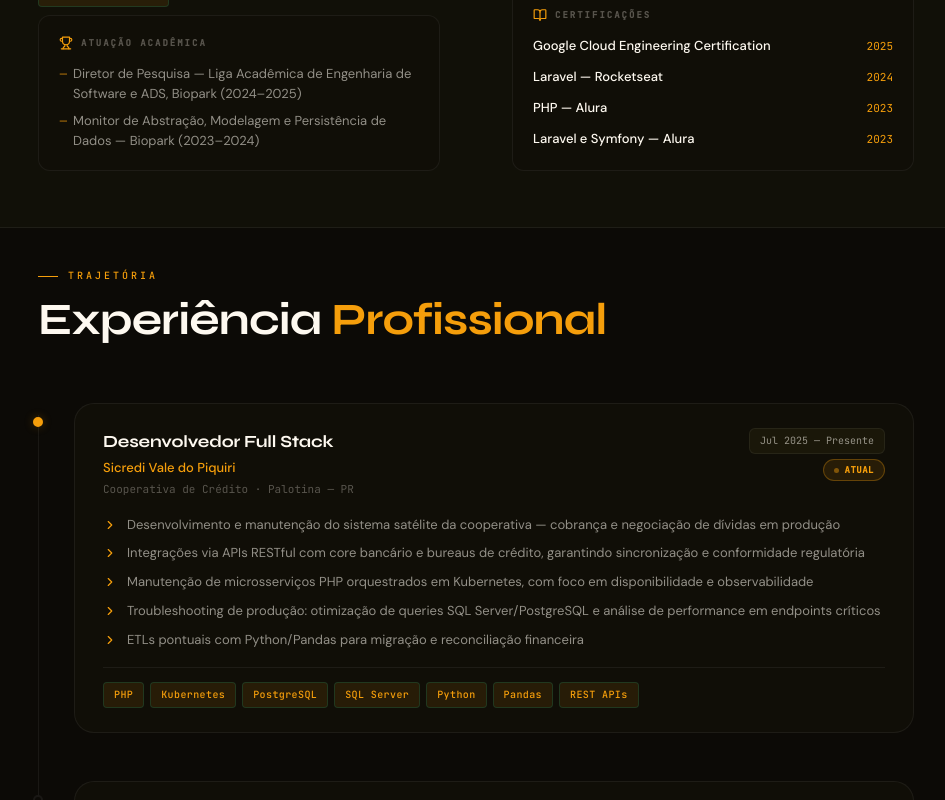
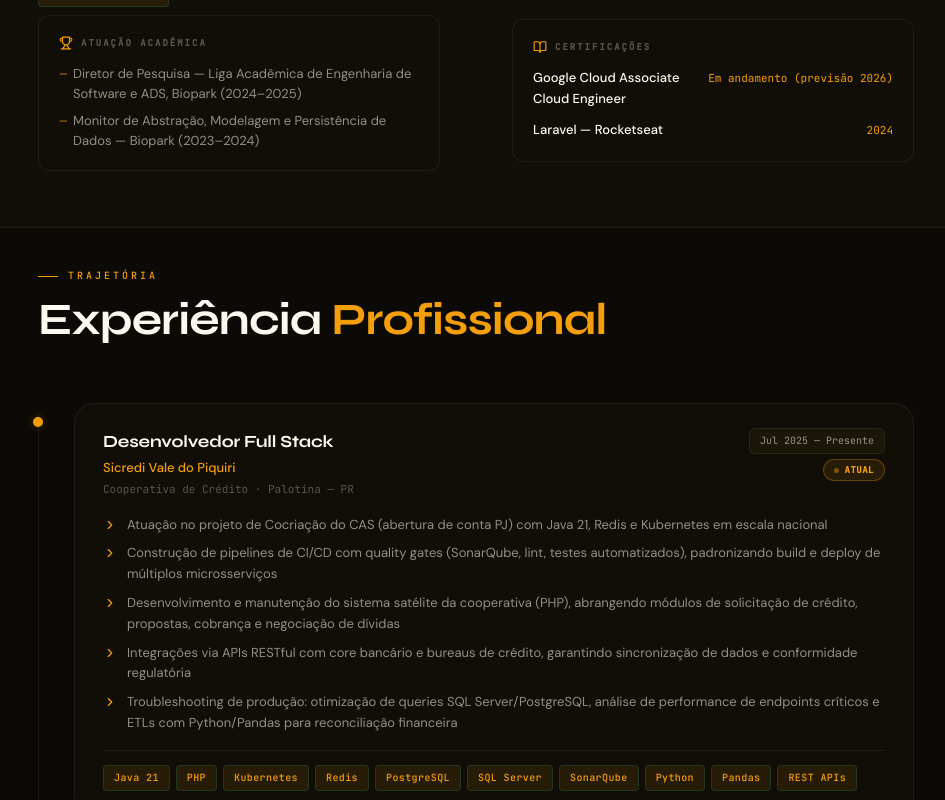
Before and after one commit to becastellani/becastellaniportfolio, a React (Vite) app: page / in a window 1280 px wide. Shown: the part 1440-2240 px from the top of the page, without its empty margins (294-1239 px from the left). Built offline with nearby package versions, Linux system fonts and the light colour scheme.

Commit message:
atualizar portfolio

```diff
--- a/src/data/portfolioData.de.js
+++ b/src/data/portfolioData.de.js
@@ -23,6 +23,7 @@ export const portfolioData = {
   skills: {
     backend: [
       { name: "PHP (Laravel/Symfony)" },
+      { name: "Java 21" },
       { name: "Node.js (NestJS)" },
       { name: "Python" },
       { name: "Go" },
@@ -35,16 +36,19 @@ export const portfolioData = {
     ],
     infra: [
       { name: "Kubernetes" },
+      { name: "Kafka" },
       { name: "Docker" },
       { name: "RabbitMQ" },
       { name: "Redis" },
       { name: "CI/CD" },
+      { name: "SonarQube" },
     ],
     databases: ["PostgreSQL", "SQL Server", "MySQL", "Oracle", "MongoDB"],
     tags: [
       "PHP",
       "Laravel",
       "Symfony",
+      "Java 21",
       "Node.js",
       "NestJS",
       "TypeScript",
@@ -52,6 +56,7 @@ export const portfolioData = {
       "Go",
       "React",
       "Kubernetes",
+      "Kafka",
       "Docker",
       "RabbitMQ",
       "Redis",
@@ -60,6 +65,7 @@ export const portfolioData = {
       "REST APIs",
       "Microservices",
       "CI/CD",
+      "SonarQube",
       "Linux",
       "Git",
       "WebScraping",
@@ -76,17 +82,20 @@ export const portfolioData = {
       type: "Kreditgenossenschaft",
       current: true,
       highlights: [
-        "Entwicklung und Wartung des Satellitensystems der Genossenschaft — Schuldeninkasso und -verhandlung in Produktion",
-        "RESTful API-Integrationen mit Banking-Core und Kreditbüros, die Synchronisation und regulatorische Compliance sicherstellen",
-        "Wartung von PHP-Microservices, orchestriert in Kubernetes, mit Fokus auf Verfügbarkeit und Observability",
-        "Produktions-Troubleshooting: SQL Server/PostgreSQL Query-Optimierung und Performance-Analyse kritischer Endpoints",
-        "Ad-hoc ETLs mit Python/Pandas für Finanzmigration und -abstimmung",
+        "Mitarbeit am CAS-Kokreationsprojekt (PJ-Kontoeröffnung) mit Java 21, Redis und Kubernetes auf nationaler Ebene",
+        "Aufbau von CI/CD-Pipelines mit Quality Gates (SonarQube, Lint, automatisierte Tests), standardisierter Build und Deploy für mehrere Microservices",
+        "Entwicklung und Wartung des Satellitensystems der Genossenschaft (PHP), mit Modulen für Kreditanträge, Angebote, Inkasso und Schuldenverhandlung",
+        "RESTful API-Integrationen mit Banking-Core und Kreditbüros, die Datensynchronisation und regulatorische Compliance sicherstellen",
+        "Produktions-Troubleshooting: SQL Server/PostgreSQL Query-Optimierung, Performance-Analyse kritischer Endpoints und ETLs mit Python/Pandas für Finanzabstimmung",
       ],
       tech: [
+        "Java 21",
         "PHP",
         "Kubernetes",
+        "Redis",
         "PostgreSQL",
         "SQL Server",
+        "SonarQube",
         "Python",
         "Pandas",
         "REST APIs",
@@ -272,6 +281,12 @@ export const portfolioData = {
 
   education: [
     {
+      institution: "Faculdade Donaduzzi",
+      degree: "Postgraduiertenstudium in Intelligenten Systemen (KI, IoT und Software-Modernisierung)",
+      period: "In Bearbeitung",
+      highlight: "",
+    },
+    {
       institution: "Biopark Educação",
       degree: "Bachelor in Software Engineering",
       period: "2023 — 2026",
@@ -281,13 +296,11 @@ export const portfolioData = {
 
   certifications: [
     {
-      name: "Google Cloud Engineering Certification",
+      name: "Google Cloud Associate Cloud Engineer",
       issuer: "Google",
-      year: "2025",
+      year: "In Bearbeitung (Voraussichtl. 2026)",
     },
     { name: "Laravel — Rocketseat", issuer: "Rocketseat", year: "2024" },
-    { name: "PHP — Alura", issuer: "Alura", year: "2023" },
-    { name: "Laravel e Symfony — Alura", issuer: "Alura", year: "2023" },
   ],
 
   achievements: [
@@ -317,7 +330,7 @@ export const portfolioData = {
     sectionLabel: "Über mich",
     sectionTitle: "Full-Stack Entwickler mit",
     sectionTitleAccent: "Infrastruktur-Fokus",
-    bio: "Ich bin Full-Stack-Entwickler mit Fokus auf kritische Systeme. Derzeit arbeite ich bei Sicredi Vale do Piquiri, wo ich am Hauptsystem der Genossenschaft arbeite. Davor habe ich zwei Jahre damit verbracht, ein Legacy-ERP in PHP zu modernisieren — Workflows zu automatisieren und die Produktionsleistung zu optimieren.",
+    bio: "Ich bin Full-Stack-Entwickler mit Fokus auf kritische Systeme. Derzeit arbeite ich bei Sicredi Vale do Piquiri am CAS-Kokreationsprojekt (PJ-Kontoeröffnung) mit Java 21 und Kubernetes. Davor habe ich fast zwei Jahre damit verbracht, ein Legacy-ERP in PHP zu modernisieren — Workflows zu automatisieren und die Produktionsleistung zu optimieren.",
     languages: [
       { name: "Portugiesisch", level: "Muttersprache" },
       { name: "Englisch", level: "Fortgeschritten — B2" },
@@ -338,6 +351,7 @@ export const portfolioData = {
           "PHP",
           "Laravel",
           "Symfony",
+          "Java 21",
           "Node.js",
           "NestJS",
           "Python",
@@ -355,7 +369,7 @@ export const portfolioData = {
       },
       {
         label: "Infrastruktur",
-        items: ["Kubernetes", "Docker", "RabbitMQ", "CI/CD", "Linux"],
+        items: ["Kubernetes", "Kafka", "Docker", "RabbitMQ", "CI/CD", "SonarQube", "Linux"],
       },
       {
         label: "Werkzeuge",
--- a/src/data/portfolioData.en.js
+++ b/src/data/portfolioData.en.js
@@ -23,6 +23,7 @@ export const portfolioData = {
   skills: {
     backend: [
       { name: "PHP (Laravel/Symfony)" },
+      { name: "Java 21" },
       { name: "Node.js (NestJS)" },
       { name: "Python" },
       { name: "Go" },
@@ -35,16 +36,19 @@ export const portfolioData = {
     ],
     infra: [
       { name: "Kubernetes" },
+      { name: "Kafka" },
       { name: "Docker" },
       { name: "RabbitMQ" },
       { name: "Redis" },
       { name: "CI/CD" },
+      { name: "SonarQube" },
     ],
     databases: ["PostgreSQL", "SQL Server", "MySQL", "Oracle", "MongoDB"],
     tags: [
       "PHP",
       "Laravel",
       "Symfony",
+      "Java 21",
       "Node.js",
       "NestJS",
       "TypeScript",
@@ -52,6 +56,7 @@ export const portfolioData = {
       "Go",
       "React",
       "Kubernetes",
+      "Kafka",
       "Docker",
       "RabbitMQ",
       "Redis",
@@ -60,6 +65,7 @@ export const portfolioData = {
       "REST APIs",
       "Microservices",
       "CI/CD",
+      "SonarQube",
       "Linux",
       "Git",
       "WebScraping",
@@ -76,17 +82,20 @@ export const portfolioData = {
       type: "Credit Cooperative",
       current: true,
       highlights: [
-        "Development and maintenance of the cooperative's satellite system — debt collection and negotiation in production",
-        "RESTful API integrations with banking core and credit bureaus, ensuring synchronization and regulatory compliance",
-        "Maintenance of PHP microservices orchestrated in Kubernetes, focused on availability and observability",
-        "Production troubleshooting: SQL Server/PostgreSQL query optimization and performance analysis on critical endpoints",
-        "Ad-hoc ETLs with Python/Pandas for financial migration and reconciliation",
+        "Worked on the CAS Co-creation project (PJ account opening) with Java 21, Redis and Kubernetes at national scale",
+        "Built CI/CD pipelines with quality gates (SonarQube, lint, automated tests), standardizing build and deploy across multiple microservices",
+        "Development and maintenance of the cooperative's satellite system (PHP), covering credit request, proposals, billing and debt negotiation modules",
+        "RESTful API integrations with banking core and credit bureaus, ensuring data synchronization and regulatory compliance",
+        "Production troubleshooting: SQL Server/PostgreSQL query optimization, critical endpoint performance analysis and ETLs with Python/Pandas for financial reconciliation",
       ],
       tech: [
+        "Java 21",
         "PHP",
         "Kubernetes",
+        "Redis",
         "PostgreSQL",
         "SQL Server",
+        "SonarQube",
         "Python",
         "Pandas",
         "REST APIs",
@@ -272,6 +281,12 @@ export const portfolioData = {
 
   education: [
     {
+      institution: "Faculdade Donaduzzi",
+      degree: "Postgraduate in Intelligent Systems (AI, IoT and Software Modernization)",
+      period: "In progress",
+      highlight: "",
+    },
+    {
       institution: "Biopark Educação",
       degree: "Bachelor's in Software Engineering",
       period: "2023 — 2026",
@@ -281,13 +296,11 @@ export const portfolioData = {
 
   certifications: [
     {
-      name: "Google Cloud Engineering Certification",
+      name: "Google Cloud Associate Cloud Engineer",
       issuer: "Google",
-      year: "2025",
+      year: "In progress (est. 2026)",
     },
     { name: "Laravel — Rocketseat", issuer: "Rocketseat", year: "2024" },
-    { name: "PHP — Alura", issuer: "Alura", year: "2023" },
-    { name: "Laravel e Symfony — Alura", issuer: "Alura", year: "2023" },
   ],
 
   achievements: [
@@ -317,7 +330,7 @@ export const portfolioData = {
     sectionLabel: "About me",
     sectionTitle: "Full-Stack Developer with an",
     sectionTitleAccent: "infrastructure mindset",
-    bio: "I'm a Full Stack developer focused on critical systems. Currently working at Sicredi Vale do Piquiri, where I work on the cooperative's main system. Before that, I spent two years modernizing a legacy PHP ERP — automating workflows and optimizing production performance.",
+    bio: "I'm a Full Stack developer focused on critical systems. Currently at Sicredi Vale do Piquiri, working on the CAS Co-creation project (PJ account opening) with Java 21 and Kubernetes. Before that, I spent nearly two years modernizing a legacy PHP ERP — automating workflows and optimizing production performance.",
     languages: [
       { name: "Portuguese", level: "Native" },
       { name: "English", level: "Advanced — B2" },
@@ -338,6 +351,7 @@ export const portfolioData = {
           "PHP",
           "Laravel",
           "Symfony",
+          "Java 21",
           "Node.js",
           "NestJS",
           "Python",
@@ -355,7 +369,7 @@ export const portfolioData = {
       },
       {
         label: "Infrastructure",
-        items: ["Kubernetes", "Docker", "RabbitMQ", "CI/CD", "Linux"],
+        items: ["Kubernetes", "Kafka", "Docker", "RabbitMQ", "CI/CD", "SonarQube", "Linux"],
       },
       {
         label: "Tools",
--- a/src/data/portfolioData.es.js
+++ b/src/data/portfolioData.es.js
@@ -23,6 +23,7 @@ export const portfolioData = {
   skills: {
     backend: [
       { name: "PHP (Laravel/Symfony)" },
+      { name: "Java 21" },
       { name: "Node.js (NestJS)" },
       { name: "Python" },
       { name: "Go" },
@@ -35,16 +36,19 @@ export const portfolioData = {
     ],
     infra: [
       { name: "Kubernetes" },
+      { name: "Kafka" },
       { name: "Docker" },
       { name: "RabbitMQ" },
       { name: "Redis" },
       { name: "CI/CD" },
+      { name: "SonarQube" },
     ],
     databases: ["PostgreSQL", "SQL Server", "MySQL", "Oracle", "MongoDB"],
     tags: [
       "PHP",
       "Laravel",
       "Symfony",
+      "Java 21",
       "Node.js",
       "NestJS",
       "TypeScript",
@@ -52,6 +56,7 @@ export const portfolioData = {
       "Go",
       "React",
       "Kubernetes",
+      "Kafka",
       "Docker",
       "RabbitMQ",
       "Redis",
@@ -60,6 +65,7 @@ export const portfolioData = {
       "REST APIs",
       "Microservicios",
       "CI/CD",
+      "SonarQube",
       "Linux",
       "Git",
       "WebScraping",
@@ -76,17 +82,20 @@ export const portfolioData = {
       type: "Cooperativa de Crédito",
       current: true,
       highlights: [
-        "Desarrollo y mantenimiento del sistema satélite de la cooperativa — cobro y negociación de deudas en producción",
-        "Integraciones vía APIs RESTful con core bancario y burós de crédito, garantizando sincronización y cumplimiento regulatorio",
-        "Mantenimiento de microservicios PHP orquestados en Kubernetes, con foco en disponibilidad y observabilidad",
-        "Troubleshooting de producción: optimización de queries SQL Server/PostgreSQL y análisis de performance en endpoints críticos",
-        "ETLs puntuales con Python/Pandas para migración y reconciliación financiera",
+        "Participación en el proyecto de Cocreación del CAS (apertura de cuenta PJ) con Java 21, Redis y Kubernetes a escala nacional",
+        "Construcción de pipelines de CI/CD con quality gates (SonarQube, lint, pruebas automatizadas), estandarizando build y deploy de múltiples microservicios",
+        "Desarrollo y mantenimiento del sistema satélite de la cooperativa (PHP), abarcando módulos de solicitud de crédito, propuestas, cobro y negociación de deudas",
+        "Integraciones vía APIs RESTful con core bancario y burós de crédito, garantizando sincronización de datos y cumplimiento regulatorio",
+        "Troubleshooting de producción: optimización de queries SQL Server/PostgreSQL, análisis de performance de endpoints críticos y ETLs con Python/Pandas para reconciliación financiera",
       ],
       tech: [
+        "Java 21",
         "PHP",
         "Kubernetes",
+        "Redis",
         "PostgreSQL",
         "SQL Server",
+        "SonarQube",
         "Python",
         "Pandas",
         "REST APIs",
@@ -272,6 +281,12 @@ export const portfolioData = {
 
   education: [
     {
+      institution: "Faculdade Donaduzzi",
+      degree: "Posgrado en Sistemas Inteligentes (IA, IoT y Modernización de Software)",
+      period: "En curso",
+      highlight: "",
+    },
+    {
       institution: "Biopark Educação",
       degree: "Licenciatura en Ingeniería de Software",
       period: "2023 — 2026",
@@ -281,13 +296,11 @@ export const portfolioData = {
 
   certifications: [
     {
-      name: "Google Cloud Engineering Certification",
+      name: "Google Cloud Associate Cloud Engineer",
       issuer: "Google",
-      year: "2025",
+      year: "En curso (prev. 2026)",
     },
     { name: "Laravel — Rocketseat", issuer: "Rocketseat", year: "2024" },
-    { name: "PHP — Alura", issuer: "Alura", year: "2023" },
-    { name: "Laravel e Symfony — Alura", issuer: "Alura", year: "2023" },
   ],
 
   achievements: [
@@ -317,7 +330,7 @@ export const portfolioData = {
     sectionLabel: "Sobre mí",
     sectionTitle: "Desarrollador Full-Stack con",
     sectionTitleAccent: "enfoque en infraestructura",
-    bio: "Soy desarrollador Full Stack enfocado en sistemas críticos. Actualmente trabajo en Sicredi Vale do Piquiri, donde trabajo en el sistema principal de la cooperativa. Antes de eso, pasé dos años modernizando un ERP heredado en PHP — automatizando flujos y optimizando el rendimiento en producción.",
+    bio: "Soy desarrollador Full Stack enfocado en sistemas críticos. Actualmente trabajo en Sicredi Vale do Piquiri, participando en el proyecto de Cocreación del CAS (apertura de cuenta PJ) con Java 21 y Kubernetes. Antes de eso, pasé casi dos años modernizando un ERP heredado en PHP — automatizando flujos y optimizando el rendimiento en producción.",
     languages: [
       { name: "Portugués", level: "Nativo" },
       { name: "Inglés", level: "Avanzado — B2" },
@@ -338,6 +351,7 @@ export const portfolioData = {
           "PHP",
           "Laravel",
           "Symfony",
+          "Java 21",
           "Node.js",
           "NestJS",
           "Python",
@@ -355,7 +369,7 @@ export const portfolioData = {
       },
       {
         label: "Infraestructura",
-        items: ["Kubernetes", "Docker", "RabbitMQ", "CI/CD", "Linux"],
+        items: ["Kubernetes", "Kafka", "Docker", "RabbitMQ", "CI/CD", "SonarQube", "Linux"],
       },
       {
         label: "Herramientas",
--- a/src/data/portfolioData.fr.js
+++ b/src/data/portfolioData.fr.js
@@ -23,6 +23,7 @@ export const portfolioData = {
   skills: {
     backend: [
       { name: "PHP (Laravel/Symfony)" },
+      { name: "Java 21" },
       { name: "Node.js (NestJS)" },
       { name: "Python" },
       { name: "Go" },
@@ -35,16 +36,19 @@ export const portfolioData = {
     ],
     infra: [
       { name: "Kubernetes" },
+      { name: "Kafka" },
       { name: "Docker" },
       { name: "RabbitMQ" },
       { name: "Redis" },
       { name: "CI/CD" },
+      { name: "SonarQube" },
     ],
     databases: ["PostgreSQL", "SQL Server", "MySQL", "Oracle", "MongoDB"],
     tags: [
       "PHP",
       "Laravel",
       "Symfony",
+      "Java 21",
       "Node.js",
       "NestJS",
       "TypeScript",
@@ -52,6 +56,7 @@ export const portfolioData = {
       "Go",
       "React",
       "Kubernetes",
+      "Kafka",
       "Docker",
       "RabbitMQ",
       "Redis",
@@ -60,6 +65,7 @@ export const portfolioData = {
       "REST APIs",
       "Microservices",
       "CI/CD",
+      "SonarQube",
       "Linux",
       "Git",
       "WebScraping",
@@ -76,17 +82,20 @@ export const portfolioData = {
       type: "Coopérative de Crédit",
       current: true,
       highlights: [
-        "Développement et maintenance du système satellite de la coopérative — recouvrement et négociation de dettes en production",
-        "Intégrations via APIs RESTful avec le core bancaire et les bureaux de crédit, garantissant la synchronisation et la conformité réglementaire",
-        "Maintenance de microservices PHP orchestrés dans Kubernetes, axés sur la disponibilité et l'observabilité",
-        "Dépannage en production : optimisation de requêtes SQL Server/PostgreSQL et analyse de performance sur les endpoints critiques",
-        "ETLs ponctuels avec Python/Pandas pour la migration et la réconciliation financière",
+        "Participation au projet de Co-création CAS (ouverture de compte PJ) avec Java 21, Redis et Kubernetes à l'échelle nationale",
+        "Construction de pipelines CI/CD avec quality gates (SonarQube, lint, tests automatisés), standardisant le build et le déploiement de multiples microservices",
+        "Développement et maintenance du système satellite de la coopérative (PHP), couvrant les modules de demande de crédit, propositions, recouvrement et négociation de dettes",
+        "Intégrations via APIs RESTful avec le core bancaire et les bureaux de crédit, garantissant la synchronisation des données et la conformité réglementaire",
+        "Dépannage en production : optimisation de requêtes SQL Server/PostgreSQL, analyse de performance des endpoints critiques et ETLs avec Python/Pandas pour la réconciliation financière",
       ],
       tech: [
+        "Java 21",
         "PHP",
         "Kubernetes",
+        "Redis",
         "PostgreSQL",
         "SQL Server",
+        "SonarQube",
         "Python",
         "Pandas",
         "REST APIs",
@@ -272,6 +281,12 @@ export const portfolioData = {
 
   education: [
     {
+      institution: "Faculdade Donaduzzi",
+      degree: "Postgraduate en Systèmes Intelligents (IA, IoT et Modernisation Logicielle)",
+      period: "En cours",
+      highlight: "",
+    },
+    {
       institution: "Biopark Educação",
       degree: "Licence en Génie Logiciel",
       period: "2023 — 2026",
@@ -281,13 +296,11 @@ export const portfolioData = {
 
   certifications: [
     {
-      name: "Google Cloud Engineering Certification",
+      name: "Google Cloud Associate Cloud Engineer",
       issuer: "Google",
-      year: "2025",
+      year: "En cours (prév. 2026)",
     },
     { name: "Laravel — Rocketseat", issuer: "Rocketseat", year: "2024" },
-    { name: "PHP — Alura", issuer: "Alura", year: "2023" },
-    { name: "Laravel e Symfony — Alura", issuer: "Alura", year: "2023" },
   ],
 
   achievements: [
@@ -317,7 +330,7 @@ export const portfolioData = {
     sectionLabel: "À propos de moi",
     sectionTitle: "Développeur Full-Stack avec",
     sectionTitleAccent: "focus infrastructure",
-    bio: "Je suis développeur Full Stack spécialisé dans les systèmes critiques. Actuellement chez Sicredi Vale do Piquiri, où je travaille sur le système principal de la coopérative. Avant cela, j'ai passé deux ans à moderniser un ERP legacy en PHP — en automatisant les flux et en optimisant les performances en production.",
+    bio: "Je suis développeur Full Stack spécialisé dans les systèmes critiques. Actuellement chez Sicredi Vale do Piquiri, où je travaille sur le projet de Co-création CAS (ouverture de compte PJ) avec Java 21 et Kubernetes. Avant cela, j'ai passé près de deux ans à moderniser un ERP legacy en PHP — en automatisant les flux et en optimisant les performances en production.",
     languages: [
       { name: "Portugais", level: "Natif" },
       { name: "Anglais", level: "Avancé — B2" },
@@ -338,6 +351,7 @@ export const portfolioData = {
           "PHP",
           "Laravel",
           "Symfony",
+          "Java 21",
           "Node.js",
           "NestJS",
           "Python",
@@ -355,7 +369,7 @@ export const portfolioData = {
       },
       {
         label: "Infrastructure",
-        items: ["Kubernetes", "Docker", "RabbitMQ", "CI/CD", "Linux"],
+        items: ["Kubernetes", "Kafka", "Docker", "RabbitMQ", "CI/CD", "SonarQube", "Linux"],
       },
       {
         label: "Outils",
--- a/src/data/portfolioData.js
+++ b/src/data/portfolioData.js
@@ -23,6 +23,7 @@ export const portfolioData = {
   skills: {
     backend: [
       { name: "PHP (Laravel/Symfony)" },
+      { name: "Java 21" },
       { name: "Node.js (NestJS)" },
       { name: "Python" },
       { name: "Go" },
@@ -35,16 +36,19 @@ export const portfolioData = {
     ],
     infra: [
       { name: "Kubernetes" },
+      { name: "Kafka" },
       { name: "Docker" },
       { name: "RabbitMQ" },
       { name: "Redis" },
       { name: "CI/CD" },
+      { name: "SonarQube" },
     ],
     databases: ["PostgreSQL", "SQL Server", "MySQL", "Oracle", "MongoDB"],
     tags: [
       "PHP",
       "Laravel",
       "Symfony",
+      "Java 21",
       "Node.js",
       "NestJS",
       "TypeScript",
@@ -52,6 +56,7 @@ export const portfolioData = {
       "Go",
       "React",
       "Kubernetes",
+      "Kafka",
       "Docker",
       "RabbitMQ",
       "Redis",
@@ -60,6 +65,7 @@ export const portfolioData = {
       "REST APIs",
       "Microsserviços",
       "CI/CD",
+      "SonarQube",
       "Linux",
       "Git",
       "WebScraping",
@@ -76,17 +82,20 @@ export const portfolioData = {
       type: "Cooperativa de Crédito",
       current: true,
       highlights: [
-        "Desenvolvimento e manutenção do sistema satélite da cooperativa — cobrança e negociação de dívidas em produção",
-        "Integrações via APIs RESTful com core bancário e bureaus de crédito, garantindo sincronização e conformidade regulatória",
-        "Manutenção de microsserviços PHP orquestrados em Kubernetes, com foco em disponibilidade e observabilidade",
-        "Troubleshooting de produção: otimização de queries SQL Server/PostgreSQL e análise de performance em endpoints críticos",
-        "ETLs pontuais com Python/Pandas para migração e reconciliação financeira",
+        "Atuação no projeto de Cocriação do CAS (abertura de conta PJ) com Java 21, Redis e Kubernetes em escala nacional",
+        "Construção de pipelines de CI/CD com quality gates (SonarQube, lint, testes automatizados), padronizando build e deploy de múltiplos microsserviços",
+        "Desenvolvimento e manutenção do sistema satélite da cooperativa (PHP), abrangendo módulos de solicitação de crédito, propostas, cobrança e negociação de dívidas",
+        "Integrações via APIs RESTful com core bancário e bureaus de crédito, garantindo sincronização de dados e conformidade regulatória",
+        "Troubleshooting de produção: otimização de queries SQL Server/PostgreSQL, análise de performance de endpoints críticos e ETLs com Python/Pandas para reconciliação financeira",
       ],
       tech: [
+        "Java 21",
         "PHP",
         "Kubernetes",
+        "Redis",
         "PostgreSQL",
         "SQL Server",
+        "SonarQube",
         "Python",
         "Pandas",
         "REST APIs",
@@ -272,6 +281,12 @@ export const portfolioData = {
 
   education: [
     {
+      institution: "Faculdade Donaduzzi",
+      degree: "Pós-graduação em Sistemas Inteligentes (IA, IoT e Modernização de Software)",
+      period: "Em andamento",
+      highlight: "",
+    },
+    {
       institution: "Biopark Educação",
       degree: "Bacharelado em Engenharia de Software",
       period: "2023 — 2026",
@@ -281,13 +296,11 @@ export const portfolioData = {
 
   certifications: [
     {
-      name: "Google Cloud Engineering Certification",
+      name: "Google Cloud Associate Cloud Engineer",
       issuer: "Google",
-      year: "2025",
+      year: "Em andamento (previsão 2026)",
     },
     { name: "Laravel — Rocketseat", issuer: "Rocketseat", year: "2024" },
-    { name: "PHP — Alura", issuer: "Alura", year: "2023" },
-    { name: "Laravel e Symfony — Alura", issuer: "Alura", year: "2023" },
   ],
 
   achievements: [
@@ -320,7 +333,7 @@ export const portfolioData = {
     sectionLabel: "Sobre mim",
     sectionTitle: "Desenvolvedor Full-Stack com",
     sectionTitleAccent: "viés de infraestrutura",
-    bio: "Sou desenvolvedor Full Stack focado em sistemas críticos. Atualmente atuo no Sicredi Vale do Piquiri Abcd PR/SP, onde trabalho no principlamente sistema da cooperativa. Antes disso, passei dois anos modernizando um ERP legado em PHP — automatizando fluxos e otimizando performance em produção.",
+    bio: "Sou desenvolvedor Full Stack focado em sistemas críticos. Atualmente atuo no Sicredi Vale do Piquiri, trabalhando no projeto de Cocriação do CAS (abertura de conta PJ) com Java 21 e Kubernetes. Antes disso, passei quase dois anos modernizando um ERP legado em PHP — automatizando fluxos e otimizando performance em produção.",
     languages: [
       { name: "Português", level: "Nativo" },
       { name: "Inglês", level: "Avançado — B2" },
@@ -341,6 +354,7 @@ export const portfolioData = {
           "PHP",
           "Laravel",
           "Symfony",
+          "Java 21",
           "Node.js",
           "NestJS",
           "Python",
@@ -358,7 +372,7 @@ export const portfolioData = {
       },
       {
         label: "Infraestrutura",
-        items: ["Kubernetes", "Docker", "RabbitMQ", "CI/CD", "Linux"],
+        items: ["Kubernetes", "Kafka", "Docker", "RabbitMQ", "CI/CD", "SonarQube", "Linux"],
       },
       {
         label: "Ferramentas",
```
Also changed, not shown: 1 other file (tests, documents, lock files or other folders).
